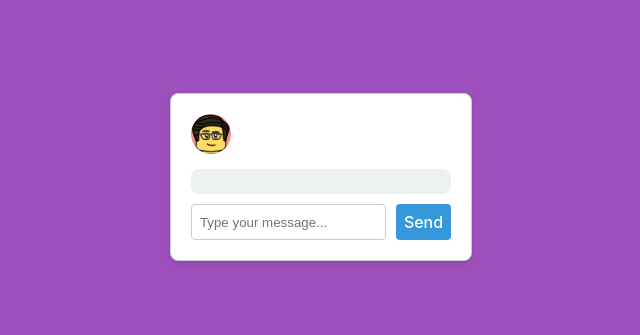
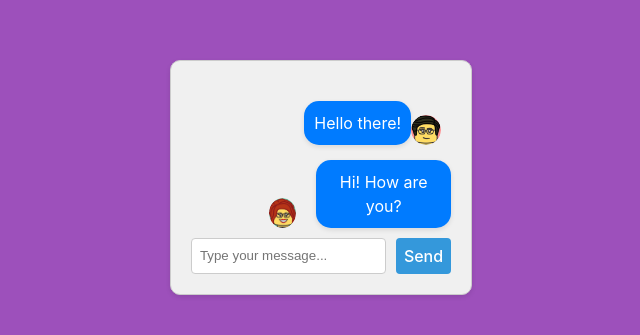
Before and after one commit to Aksenov-m/optimal-city, a Vue app: page / in a window 1280 px wide. Shown: the part 287-622 px from the top of the page, without its empty margins (319-959 px from the left). Built offline with nearby package versions, Linux system fonts and the light colour scheme.

Commit message:
feat: добавить сообщения

```diff
--- a/src/components/Avatar.vue
+++ b/src/components/Avatar.vue
@@ -1,27 +1,29 @@
 <script setup>
+
+const props = defineProps(["src"]);
 
 </script>
 
 <template>
   <div class="avatar">
-      <!-- Здесь используем тег img для отображения аватара, подставив свои данные -->
-      <img src="../images/avatar.JPG" alt="User Avatar" />
+    <img :src="props.src" alt="User Avatar" />
   </div>
 </template>
 
 
 <style scoped>
 .avatar {
-    width: 40px;
-    height: 40px;
-    background-color: #3498db;
+  width: 30px;
+  height: 30px;
+  margin-right: 10px;
+  overflow: hidden;
   border-radius: 50%;
-    overflow: hidden;
 }
 
 .avatar img {
   width: 100%;
   height: 100%;
   object-fit: cover;
+  border-radius: 50%;
 }
 </style>
--- a/src/components/Container.vue
+++ b/src/components/Container.vue
@@ -1,20 +1,22 @@
 <script setup>
-import Avatar from "./Avatar.vue";
-import Input from "./Input.vue";
-import Message from "./Message.vue";
+import Avatar from './Avatar.vue';
+import Input from './Input.vue';
+import Message from './Message.vue';
 
+import avatarChat from "../images/avatar-chat.jpg";
+import avatarUser from "../images/avatar.jpg";
 </script>
 
 <template>
   <div class="chat-container">
-      <Avatar />
+    <!-- <Avatar :src="avatarChat" /> -->
     <div class="chat-content">
-        <Message />
+      <Message :isSelf="true" :avatar="avatarUser">Hello there!</Message>
+      <Message :isSelf="false" :avatar="avatarChat">Hi! How are you?</Message>
       <Input />
     </div>
   </div>
 </template>
-
 
 <style scoped>
 .chat-container {
@@ -23,9 +25,9 @@ import Message from "./Message.vue";
   max-width: 400px;
   margin: auto;
   padding: 20px;
-    background-color: #fff;
+  background-color: #f0f0f0;
   border: 1px solid #ccc;
-    border-radius: 8px;
+  border-radius: 10px;
   box-shadow: 0 2px 5px rgba(0, 0, 0, 0.1);
 }
 
--- a/src/components/Message.vue
+++ b/src/components/Message.vue
@@ -1,13 +1,26 @@
 <script setup>
+import Avatar from './Avatar.vue';
+
+import { computed } from 'vue'
+
+const props = defineProps(["avatar", "isSelf" ]);
+
+
+
+const hasAvatar =  computed(() => !!props.avatar)
+
 
 
 </script>
 
-<template >
-    <div class="message">
+<template>
+  <div class="message" :class="{ 'self': hasAvatar && props.isSelf, 'bot': hasAvatar && !props.isSelf }">
+    <Avatar v-if="hasAvatar" :src="props.avatar" />
+    <div class="message-content">
       <div class="message-bubble">
         <!-- Здесь используем слот для вставки содержимого сообщения -->
         <slot></slot>
+      </div>
     </div>
   </div>
 </template>
@@ -15,13 +28,33 @@
 
 <style scoped>
 .message {
-    padding: 10px;
-    background-color: #ecf0f1;
-    border-radius: 8px;
+  display: flex;
+  align-items: flex-end;
+  max-width: 70%;
+  margin-left: auto; /* Смещение сообщения вправо, если оно самописное */
+}
+
+.self {
+  flex-direction: row-reverse; /* Меняем порядок элементов для самописных сообщений */
+}
+
+.bot {
+  flex-direction: row; /* Оставляем аватар чатбота слева */
+}
+
+.message-content {
+  margin-left: 10px; /* Добавляем отступ между аватаром и контентом сообщения */
+  display: flex;
+  flex-direction: column;
 }
 
 .message-bubble {
-    /* Добавим немного отступа от краев сообщения */
-    margin: 5px;
+  margin-top: 5px; /* Добавляем отступ между аватаром и сообщением */
+  padding: 10px;
+  background-color: #007bff; /* Цвет фона сообщения как в iMessage */
+  color: #fff; /* Цвет текста */
+  border-radius: 15px;
+  box-shadow: 0 2px 5px rgba(0, 0, 0, 0.1);
+  word-wrap: break-word;
 }
 </style>
```
Also changed, not shown: src/images/avatar-chat.jpg (added). Lines whose indentation alone changed are shown as unchanged.
